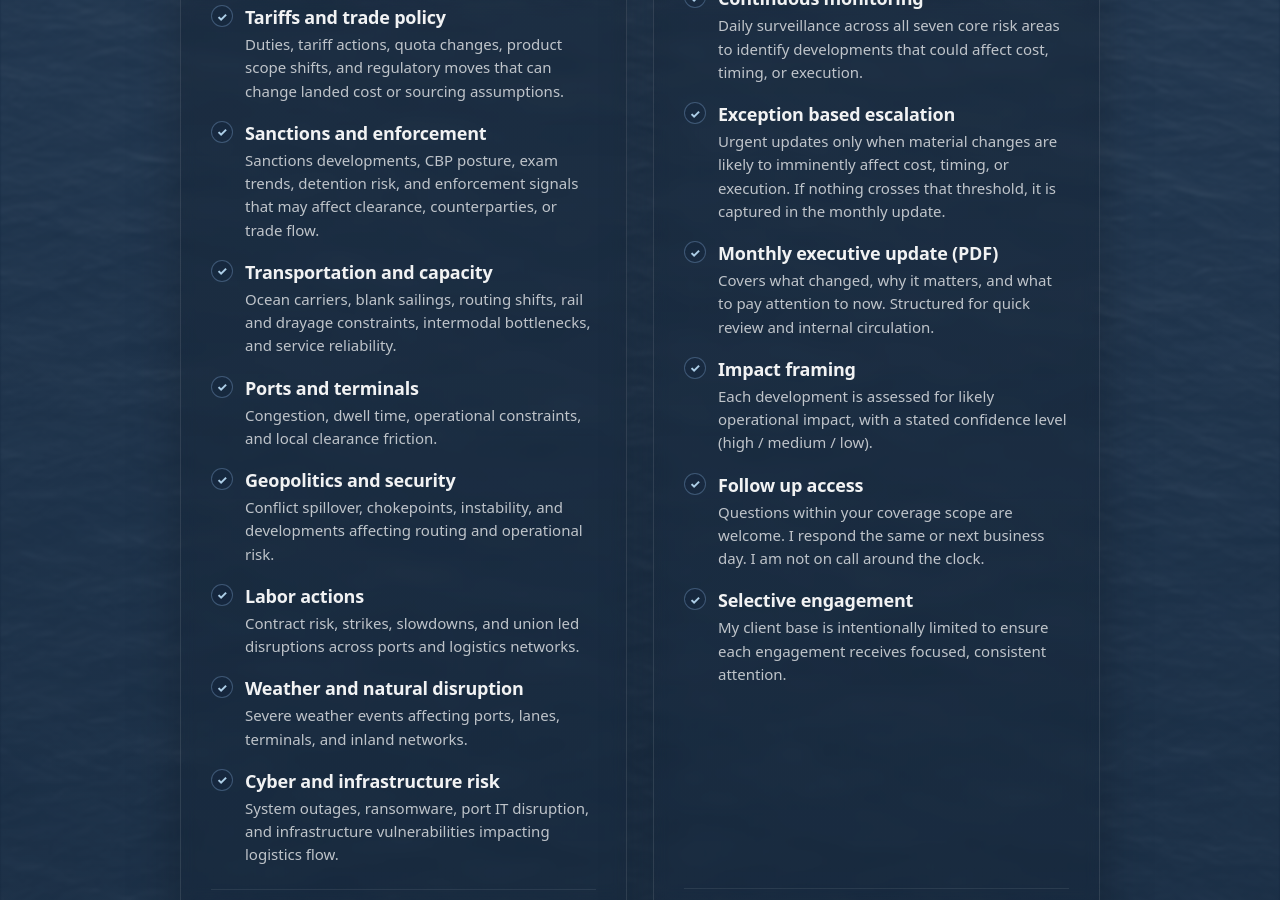
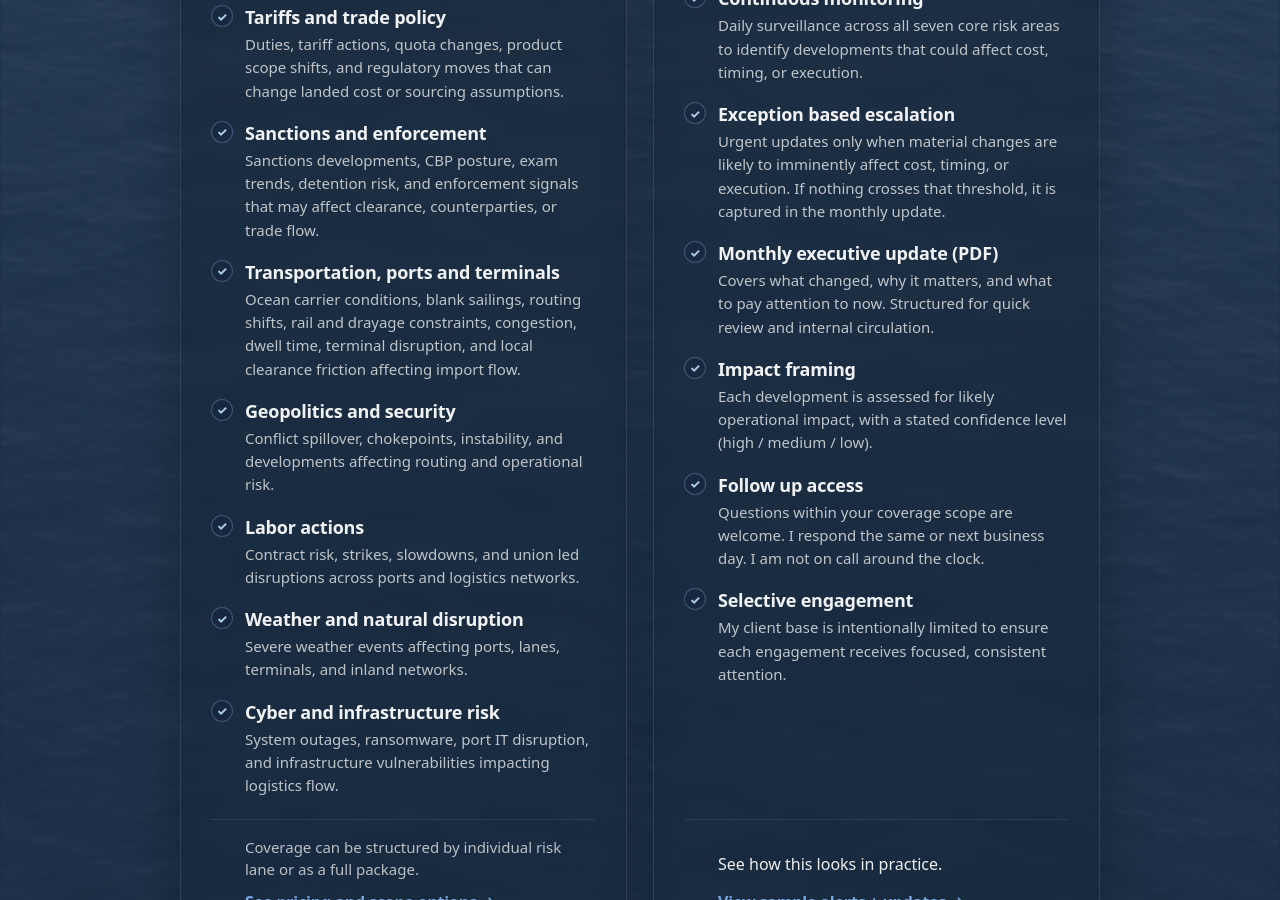
Before and after one commit to importrisk/import-risk-intelligence-site, a Jekyll site: the page built from coverage.html, in a window 1280 px wide and 900 px high, scrolled down 924 px. Built offline with Jekyll 4.4.1, drawn with Linux system fonts in a browser that asks for light colours; some of the changed text lies outside the part shown.

Commit message:
Update coverage.html

```diff
--- a/coverage.html
+++ b/coverage.html
@@ -104,7 +104,7 @@
 
           <div class="mp-delivery-cards">
 
-           <!-- WHAT I MONITOR -->
+<!-- WHAT I MONITOR -->
 <article class="mp-card" aria-label="What I Monitor">
   <p class="mp-card-label">What I Monitor</p>
   <p class="mp-card-subtitle">Core external risk lanes, structured to your exposure profile.</p>
@@ -119,12 +119,8 @@
       <span>Sanctions developments, CBP posture, exam trends, detention risk, and enforcement signals that may affect clearance, counterparties, or trade flow.</span>
     </li>
     <li>
-      <strong>Transportation and capacity</strong>
-      <span>Ocean carriers, blank sailings, routing shifts, rail and drayage constraints, intermodal bottlenecks, and service reliability.</span>
-    </li>
-    <li>
-      <strong>Ports and terminals</strong>
-      <span>Congestion, dwell time, operational constraints, and local clearance friction.</span>
+      <strong>Transportation, ports and terminals</strong>
+      <span>Ocean carrier conditions, blank sailings, routing shifts, rail and drayage constraints, congestion, dwell time, terminal disruption, and local clearance friction affecting import flow.</span>
     </li>
     <li>
       <strong>Geopolitics and security</strong>
@@ -146,8 +142,11 @@
 
   <div class="mp-card-footer">
     <p class="mp-cta-kicker">
-      Coverage can be structured by individual risk lane or as a full package. See pricing for scope options.
+      Coverage can be structured by individual risk lane or as a full package.
     </p>
+    <a class="inline-learn-more" href="/pricing.html">
+      See pricing and scope options →
+    </a>
   </div>
 </article>
 
```
